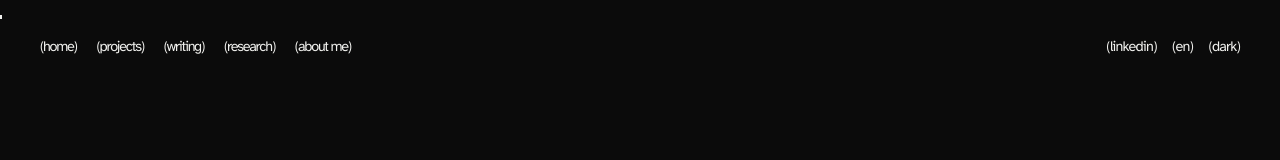
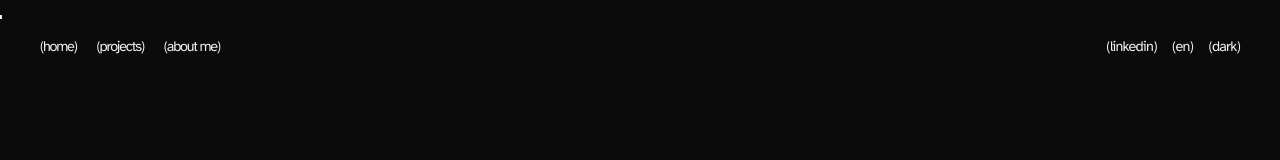
Before and after one commit to cybr-wisp/marie.dev, a Next.js app: page / in a window 1280 px wide. Shown: the top 160 px of the page. Built offline with nearby package versions, Linux system fonts and the light colour scheme.

Commit message:
chore(nav): hide unfinished research and writing sections
Keep the public navigation focused on Home, Projects, and About while Research and Writing remain under development.

```diff
--- a/components/chrome/Header.tsx
+++ b/components/chrome/Header.tsx
@@ -18,21 +18,13 @@ export function Header() {
           (projects)
         </Link>
 
-        <Link href="/notes">
-          (writing)
-        </Link>
-
-        <Link href="/projects?category=research">
-          (research)
-        </Link>
-
         <Link href="/about">
           <span className="copy-en">
             (about me)
           </span>
 
           <span className="copy-fr">
-            ({"\u00e0"} propos)
+            ({"à"} propos)
           </span>
         </Link>
       </nav>
```
